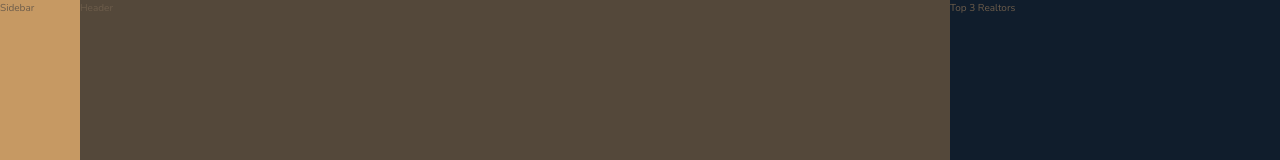
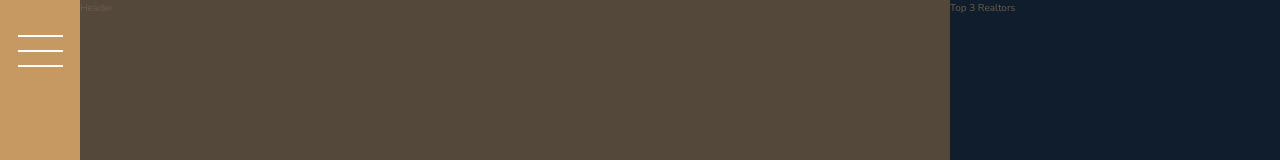
Before and after one commit to Electrolytful/Nexter, a website: page index.html in a window 1280 px wide. Shown: the top 160 px of the page. Drawn offline with nearby package versions, Linux system fonts and the light colour scheme.

Commit message:
completed sidebar

```diff
--- a/index.html
+++ b/index.html
@@ -13,7 +13,7 @@
 <body class="container">
     <!-- SIDEBAR -->
     <div class="sidebar">
-        Sidebar
+        <button class="nav-btn"></button>
     </div>
 
     <!-- HEADER -->
--- a/sass/_sidebar.scss
+++ b/sass/_sidebar.scss
@@ -1,6 +1,32 @@
 .sidebar {
+    grid-column: sidebar-start / sidebar-end;
+    grid-row: 1 / -1;
+
     background-color: $color-primary;
 
-    grid-column: sidebar-start / sidebar-end;
-    grid-row: 1 / -1;
+    display: flex;
+    justify-content: center;
 }
+
+.nav-btn {
+    border: none;
+    border-radius: 0;
+
+    background-color: #fff;
+    width: 4.5rem;
+    height: 2px;
+    margin-top: 5rem;
+
+    &::before,
+    &::after {
+        content: "";
+        display: block;
+        background-color: #fff;
+        width: 4.5rem;
+        height: 2px;
+    }
+
+    &::before { transform: translateY(-1.5rem); }
+
+    &::after { transform: translateY(1.3rem); }
+}
```
Also changed, not shown: css/styles.css.
